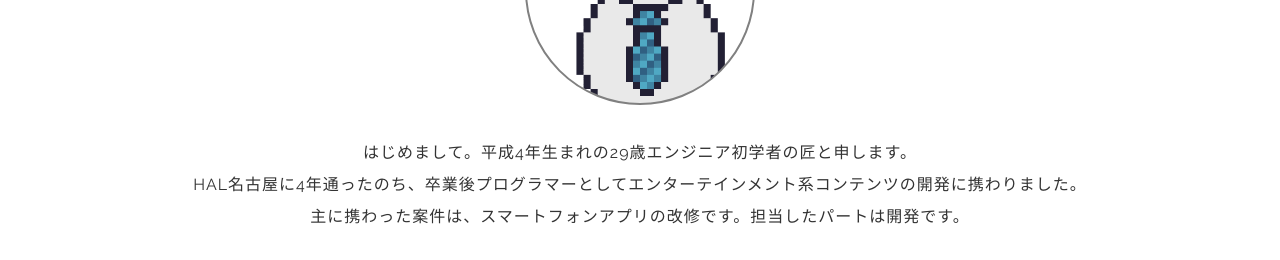
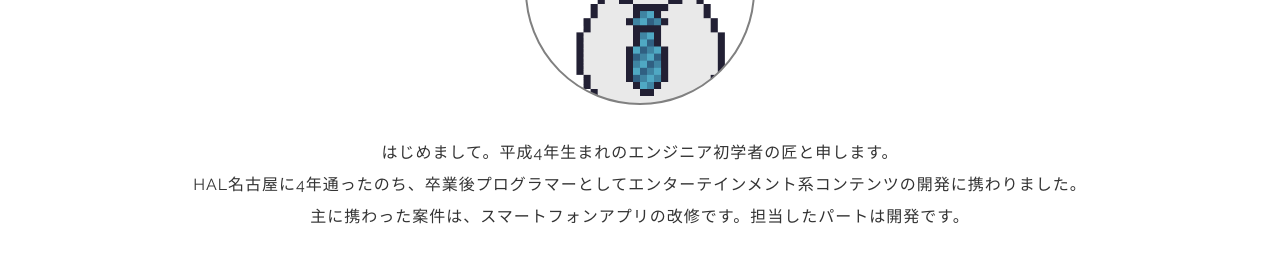
Before and after one commit to ShoSuzuki40398/sho-suzuki.github.io, a plain HTML site: page index.html in a window 1280 px wide. Shown: the part 880-1140 px from the top of the page. Drawn offline with Linux system fonts and the light colour scheme.

Commit message:
自己紹介文 年齢削除

```diff
--- a/index.html
+++ b/index.html
@@ -41,7 +41,7 @@
             <div class="section-inner">
                 <div class="profile-image-block"></div>
                 <div class="profile-description-block">
-                    <p class="profile-description">はじめまして。平成4年生まれの29歳エンジニア初学者の匠と申します。<br>
+                    <p class="profile-description">はじめまして。平成4年生まれのエンジニア初学者の匠と申します。<br>
                         HAL名古屋に4年通ったのち、卒業後プログラマーとしてエンターテインメント系コンテンツの開発に携わりました。<br>
                         主に携わった案件は、スマートフォンアプリの改修です。担当したパートは開発です。<br>
                     </p>
```
